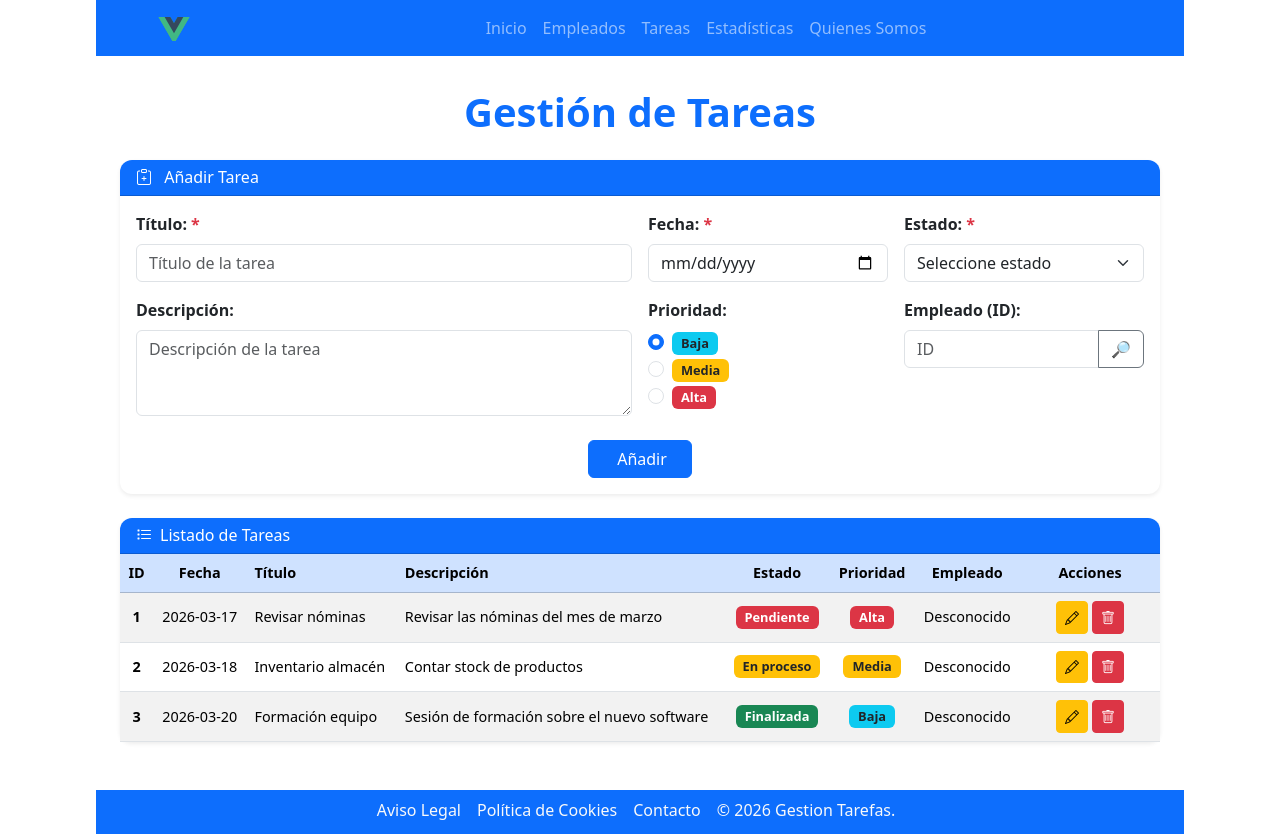
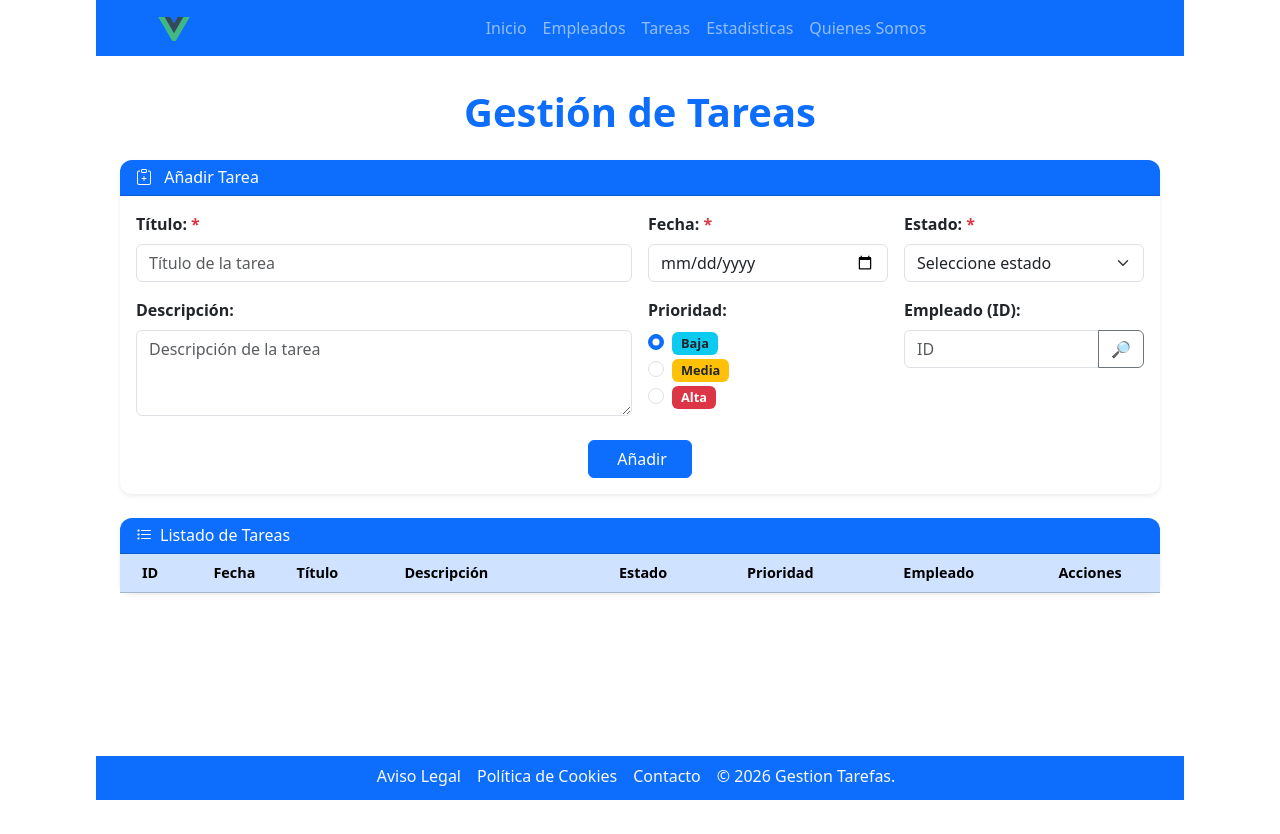
Before and after one commit to wribe/recuperaCarmen, a Vue app: page /tareas in a window 1280 px wide. After the commit the page ends 800 px from the top, so only its background shows below. Built offline with nearby package versions, Linux system fonts and the light colour scheme.

Commit message:
modificacion tonta en empleados + terminar tareas creo(?

```diff
--- a/frontend/src/components/EmpleaDos.vue
+++ b/frontend/src/components/EmpleaDos.vue
@@ -134,10 +134,6 @@ import Swal from "sweetalert2";
 // ========================= DATOS (ARRAY LOCAL) =========================
 
 const empleados = ref([]);
-
-// Contador autoincremental de IDs
-
-
 // Modelo del formulario con v-model
 const nuevoEmpleado = reactive({
     nombre: "",
@@ -216,6 +212,7 @@ const addEmpleado = async () => {
 
 
     empleados.value.push({
+        id: siguienteId++,
         nombre: capitalizarPalabras(nuevoEmpleado.nombre.trim()),
         apellidos: capitalizarPalabras(nuevoEmpleado.apellidos.trim()),
         email: nuevoEmpleado.email.trim(),
--- a/frontend/src/components/TareaS.vue
+++ b/frontend/src/components/TareaS.vue
@@ -170,37 +170,11 @@
 import { ref, reactive } from "vue";
 import Swal from "sweetalert2";
 
-// ========================= EMPLEADOS (desde localStorage) =========================
+// ========================= DATOS TAREAS (ARRAY LOCAL) =========================
 
-const cargarEmpleados = () => {
-    const guardados = localStorage.getItem("empleados");
-    return guardados ? JSON.parse(guardados) : [];
-};
+const tareas = ref([]);
 
-const empleados = ref(cargarEmpleados());
-
-// ========================= DATOS TAREAS (ARRAY LOCAL + LOCALSTORAGE) =========================
-
-const tareasIniciales = [
-    { id: 1, fecha: "2026-03-17", titulo: "Revisar nóminas", descripcion: "Revisar las nóminas del mes de marzo", estado: "pendiente", prioridad: "alta", empleadoId: 1 },
-    { id: 2, fecha: "2026-03-18", titulo: "Inventario almacén", descripcion: "Contar stock de productos", estado: "en_proceso", prioridad: "media", empleadoId: 3 },
-    { id: 3, fecha: "2026-03-20", titulo: "Formación equipo", descripcion: "Sesión de formación sobre el nuevo software", estado: "finalizada", prioridad: "baja", empleadoId: 2 },
-];
-
-const cargarTareas = () => {
-    const guardadas = localStorage.getItem("tareas");
-    return guardadas ? JSON.parse(guardadas) : [...tareasIniciales];
-};
-
-const guardarTareas = () => {
-    localStorage.setItem("tareas", JSON.stringify(tareas.value));
-};
-
-const tareas = ref(cargarTareas());
-
-let siguienteId = tareas.value.length > 0
-    ? Math.max(...tareas.value.map((t) => t.id)) + 1
-    : 1;
+let siguienteId = 1;
 
 // Modelo del formulario
 const nuevaTarea = reactive({
@@ -251,33 +225,30 @@ const nombreEmpleadoEncontrado = ref("");
 const claseCampoEmpleado = ref("");
 
 const buscarEmpleado = () => {
-    // Recargar empleados por si se añadieron nuevos desde EmpleaDos
-    empleados.value = cargarEmpleados();
-
-    const id = nuevaTarea.empleadoId;
-    if (!id) {
-        empleadoEncontrado.value = false;
-        empleadoBuscado.value = false;
-        claseCampoEmpleado.value = "";
-        nombreEmpleadoEncontrado.value = "";
-        return;
-    }
-
-    const emp = empleados.value.find((e) => e.id === id);
-    if (emp) {
-        empleadoEncontrado.value = true;
-        empleadoBuscado.value = true;
-        nombreEmpleadoEncontrado.value = `${emp.nombre} ${emp.apellidos}`;
-        claseCampoEmpleado.value = "border-warning bg-warning bg-opacity-25";
-        alerta("success", "Empleado encontrado", nombreEmpleadoEncontrado.value);
-    } else {
-        empleadoEncontrado.value = false;
-        empleadoBuscado.value = true;
-        nombreEmpleadoEncontrado.value = "";
-        claseCampoEmpleado.value = "border-danger bg-danger bg-opacity-10";
-        alerta("error", "No encontrado", `No existe ningún empleado con ID ${id}`);
-        nuevaTarea.empleadoId = null;
-    }
+    // TODO: Implementar búsqueda real de empleado cuando se conecte con el backend
+    // const id = nuevaTarea.empleadoId;
+    // if (!id) {
+    //     empleadoEncontrado.value = false;
+    //     empleadoBuscado.value = false;
+    //     claseCampoEmpleado.value = "";
+    //     nombreEmpleadoEncontrado.value = "";
+    //     return;
+    // }
+    // const emp = empleados.value.find((e) => e.id === id);
+    // if (emp) {
+    //     empleadoEncontrado.value = true;
+    //     empleadoBuscado.value = true;
+    //     nombreEmpleadoEncontrado.value = `${emp.nombre} ${emp.apellidos}`;
+    //     claseCampoEmpleado.value = "border-warning bg-warning bg-opacity-25";
+    //     alerta("success", "Empleado encontrado", nombreEmpleadoEncontrado.value);
+    // } else {
+    //     empleadoEncontrado.value = false;
+    //     empleadoBuscado.value = true;
+    //     nombreEmpleadoEncontrado.value = "";
+    //     claseCampoEmpleado.value = "border-danger bg-danger bg-opacity-10";
+    //     alerta("error", "No encontrado", `No existe ningún empleado con ID ${id}`);
+    //     nuevaTarea.empleadoId = null;
+    // }
 };
 
 // ========================= FUNCIONES CRUD =========================
@@ -286,15 +257,6 @@ const buscarEmpleado = () => {
 const addTarea = async () => {
     if (!validarFormulario()) return;
 
-    const result = await Swal.fire({
-        title: "¿Desea añadir esta tarea?",
-        icon: "question",
-        showCancelButton: true,
-        confirmButtonText: "Sí, añadir",
-        cancelButtonText: "Cancelar",
-    });
-
-    if (!result.isConfirmed) return;
 
     tareas.value.push({
         id: siguienteId++,
@@ -306,15 +268,15 @@ const addTarea = async () => {
         empleadoId: nuevaTarea.empleadoId,
     });
 
-    guardarTareas();
     limpiarFormulario();
 
-    Swal.fire({
+    alerta("success", "Tarea añadida");
+    /*Swal.fire({
         icon: "success",
         title: "Tarea añadida",
         showConfirmButton: false,
         timer: 1500,
-    });
+    });*/
 };
 
 // selTarea
@@ -337,17 +299,16 @@ const selTarea = (id) => {
     fechaValida.value = true;
     estadoValido.value = true;
 
-    // Si tiene empleado asignado, mostrar su nombre
-    if (tarea.empleadoId) {
-        empleados.value = cargarEmpleados();
-        const emp = empleados.value.find((e) => e.id === tarea.empleadoId);
-        if (emp) {
-            empleadoEncontrado.value = true;
-            empleadoBuscado.value = true;
-            nombreEmpleadoEncontrado.value = `${emp.nombre} ${emp.apellidos}`;
-            claseCampoEmpleado.value = "border-warning bg-warning bg-opacity-25";
-        }
-    }
+    // TODO: Implementar búsqueda de empleado cuando se conecte con el backend
+    // if (tarea.empleadoId) {
+    //     const emp = empleados.value.find((e) => e.id === tarea.empleadoId);
+    //     if (emp) {
+    //         empleadoEncontrado.value = true;
+    //         empleadoBuscado.value = true;
+    //         nombreEmpleadoEncontrado.value = `${emp.nombre} ${emp.apellidos}`;
+    //         claseCampoEmpleado.value = "border-warning bg-warning bg-opacity-25";
+    //     }
+    // }
 
     window.scrollTo({ top: 0, behavior: "smooth" });
 };
@@ -369,7 +330,6 @@ const updateTarea = () => {
         empleadoId: nuevaTarea.empleadoId,
     };
 
-    guardarTareas();
     limpiarFormulario();
 
     Swal.fire({
@@ -399,7 +359,6 @@ const delTarea = async (id) => {
     if (!result.isConfirmed) return;
 
     tareas.value = tareas.value.filter((t) => t.id !== id);
-    guardarTareas();
 
     if (editandoId.value === id) {
         limpiarFormulario();
@@ -443,10 +402,12 @@ const limpiarFormulario = () => {
 // ========================= HELPERS DE PRESENTACIÓN =========================
 
 // Obtener nombre del empleado por su ID
+// TODO: Implementar cuando se conecte con el backend
 const obtenerNombreEmpleado = (empleadoId) => {
     if (!empleadoId) return "-";
-    const emp = empleados.value.find((e) => e.id === empleadoId);
-    return emp ? `${emp.nombre} ${emp.apellidos}` : "Desconocido";
+    // const emp = empleados.value.find((e) => e.id === empleadoId);
+    // return emp ? `${emp.nombre} ${emp.apellidos}` : "Desconocido";
+    return `Empleado #${empleadoId}`;
 };
 
 // Estado → texto
```
